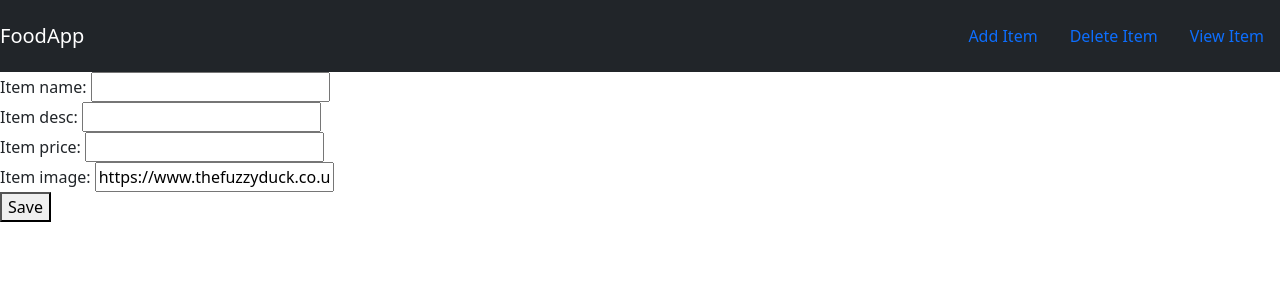
After one commit to CoderMahruf/FoodApp, a Django app: page /food/add/ in a window 1280 px wide. The commit adds this page. Shown: the top 300 px of the page. Run offline with Django 5.2, Linux system fonts and the light colour scheme.

Commit message:
Forms in Django

```diff
--- /dev/null
+++ b/foodApp/forms.py
@@ -0,0 +1,7 @@
+from django import forms
+from .models import Item
+
+class ItemForm(forms.ModelForm):
+    class Meta:
+        model = Item
+        fields = ['item_name','item_desc','item_price','item_image']
--- a/foodApp/templates/foodApp/base.html
+++ b/foodApp/templates/foodApp/base.html
@@ -18,7 +18,7 @@
     <nav class="navbar navbar-dark bg-dark">
         <a href="#" class="navbar-brand">FoodApp</a>
         <div class="navbar">
-            <a class="nav-item nav-link" href="#">Add Item</a>
+            <a class="nav-item nav-link" href="{% url 'foodApp:create_item' %}">Add Item</a>
             <a class="nav-item nav-link" href="#">Delete Item</a>
             <a class="nav-item nav-link" href="#">View Item</a>
         </div>
--- a/foodApp/templates/foodApp/detail.html
+++ b/foodApp/templates/foodApp/detail.html
@@ -13,6 +13,7 @@
             <h1>{{item.item_name}}</h1>
             <h2>{{item.item_desc}}</h2>
             <h3>${{item.item_price}}</h3>
+            <a href="{% url 'foodApp:delete_item' item.id %}">Delete</a>
         </div>
     </div>
 </div>
--- /dev/null
+++ b/foodApp/templates/foodApp/item-delete.html
@@ -0,0 +1,5 @@
+<form method="POST">
+    {% csrf_token %}
+    <h2>Are you sure you want to delete {{ item.item_name }}</h2>
+    <button type="submit">Confirm</button>
+</form>
--- /dev/null
+++ b/foodApp/templates/foodApp/item-form.html
@@ -0,0 +1,9 @@
+{% extends 'foodApp/base.html' %}
+
+{% block content %}
+<form method="POST">
+    {% csrf_token %}
+    {{ form }}
+    <button type="submit">Save</button>
+</form>
+{% endblock content %}
--- a/foodApp/urls.py
+++ b/foodApp/urls.py
@@ -8,4 +8,10 @@ urlpatterns = [
     #/food/1
     path('<int:item_id>',views.detail,name="detail"),
     path('item/',views.item,name="item"),
+    # add items
+    path('add/',views.create_item,name="create_item"),
+    # update items
+    path('update/<int:id>',views.update_item,name="update_item"),
+    # delete items
+    path('delete/<int:id>',views.delete_item,name="delete_item")
 ]
--- a/foodApp/views.py
+++ b/foodApp/views.py
@@ -1,4 +1,5 @@
-from django.shortcuts import render
+from django.shortcuts import render,redirect
+from .forms import ItemForm
 from django.http import HttpResponse
 from .models import (
     Item,
@@ -21,3 +22,25 @@ def detail(request,item_id):
         'item':item,
     }
     return render(request,'foodApp/detail.html',context)
+
+def create_item(request):
+    form = ItemForm(request.POST or None)
+    if form.is_valid():
+        form.save()
+        return redirect ('foodApp:index')
+    return render(request,'foodApp/item-form.html',{'form':form})
+
+def update_item(request,id):
+    item = Item.objects.get(id=id)
+    form = ItemForm(request.POST or None, instance = item)
+    if form.is_valid():
+        form.save()
+        return redirect('foodApp:index')
+    return render(request,'foodApp/item-form.html',{'form':form,'item':item})
+
+def delete_item(request,id):
+    item = Item.objects.get(id=id)
+    if request.method == "POST":
+        item.delete()
+        return redirect('foodApp:index')
+    return render(request,'foodApp/item-delete.html',{'item':item})
```
Also changed, not shown: db.sqlite3.
